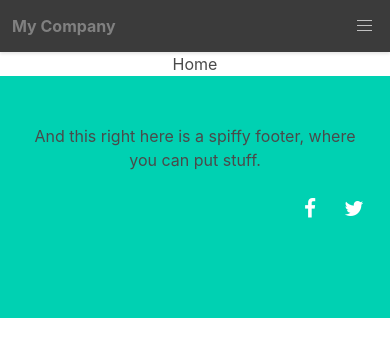
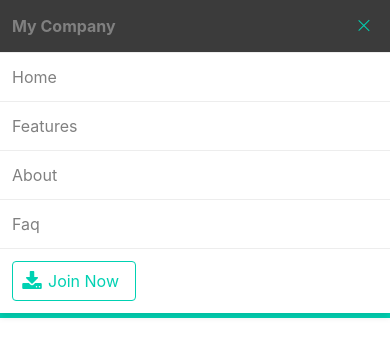
Before and after one commit to cesarfrick/react-angular-vue-by-example, a React (Create React App) app in the folder compare-react/: page / in a window 390 px wide. Both pictures are taken after a click on the element 364 px from the left and 26 px from the top of the page. Shown: the top 356 px of the page. Built offline with nearby package versions, Linux system fonts and the light colour scheme.

Commit message:
[Header] Fix styles and manage menu toggle
Lesson 23

```diff
--- a/compare-react/src/components/header/Header.jsx
+++ b/compare-react/src/components/header/Header.jsx
@@ -3,7 +3,21 @@ import './header.css';
 import { Link } from 'react-router-dom';
 
 class Header extends Component {
+    constructor(props) {
+        super(props);
+
+        this.state = { isToggleOn: false };
+
+        this.handleClick = this.handleClick.bind(this);
+    }
+
+    handleClick() {
+        this.setState(prevState => ({
+            isToggleOn: !prevState.isToggleOn
+        }));
+    }
     render() {
+        const menuActive = this.state.isToggleOn ? ' is-active' : '';
         return (
             <header className="nav has-shadow">
                 <div className="container">
@@ -11,15 +25,14 @@ class Header extends Component {
                         <Link to="/" className="nav-item">My Company</Link>
                     </div>
 
-                    {/*<span :class="['nav-toggle', { 'is-active': isActive }]" @click="toggleNav">*/}
-                    <span className="nav-toggle">
+                    <span className={`nav-toggle${menuActive}`} onClick={this.handleClick}>
                         <span></span>
                         <span></span>
                         <span></span>
                     </span>
 
                     {/*<div :class="['nav-right', 'nav-menu', { 'is-active': isActive }]">*/}
-                    <div className="nav-right nav-menu">
+                    <div className={`nav-right nav-menu${menuActive}`}>
                         <Link to="/" className="nav-item r-item">Home</Link>
                         <Link to="/faq" className="nav-item r-item">Features</Link>
                         <Link to="/faq" className="nav-item r-item">About</Link>
--- a/compare-react/src/components/header/header.scss
+++ b/compare-react/src/components/header/header.scss
@@ -1,4 +1,4 @@
-@import '../../scss/_mediaqueries.scss';
+@import '../../App.scss';
 
 .nav {
   background-color: #3b3b3b;
```
